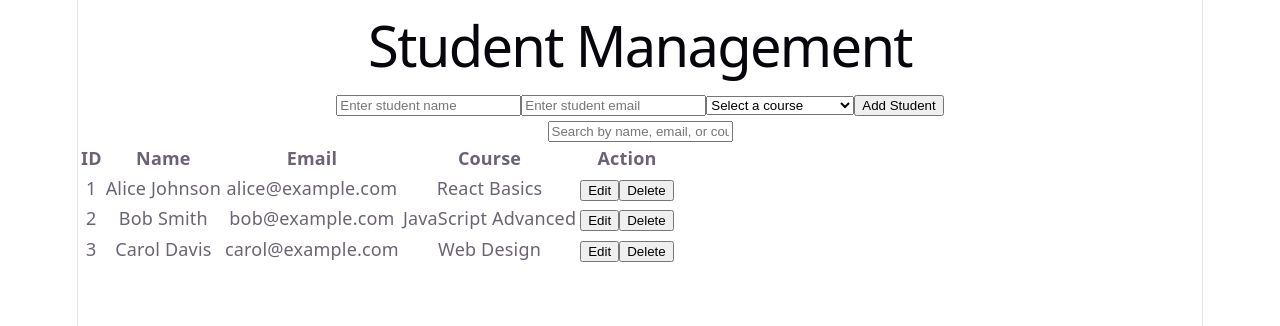
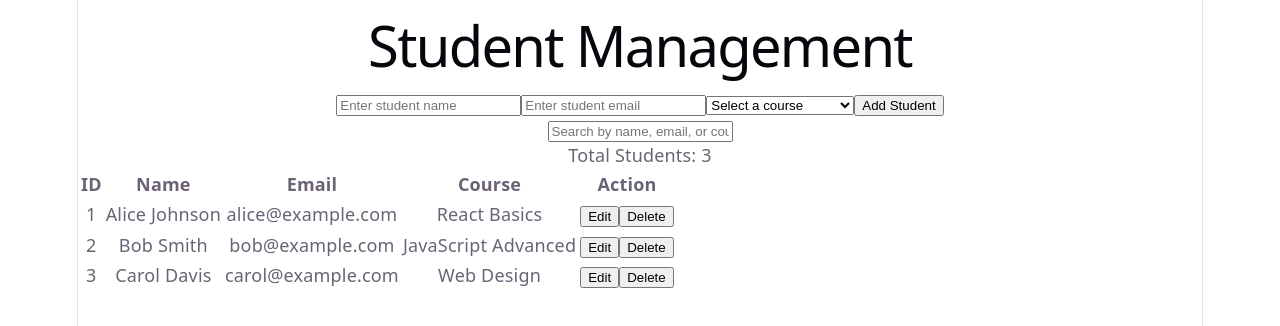
Before and after one commit to Sathiacp/student-management-github-copilot, a React (Vite) app: page / in a window 1280 px wide. Shown: the top 326 px of the page. Built offline with nearby package versions, Linux system fonts and the light colour scheme.

Commit message:
Add student count

```diff
--- a/src/App.jsx
+++ b/src/App.jsx
@@ -197,6 +197,8 @@ function App() {
         )}
       </div>
 
+      <p>Total Students: {students.length}</p>
+
       <table className="student-table">
         <thead>
           <tr>
```
Also changed, not shown: 1 other file (tests, documents, lock files or other folders).
